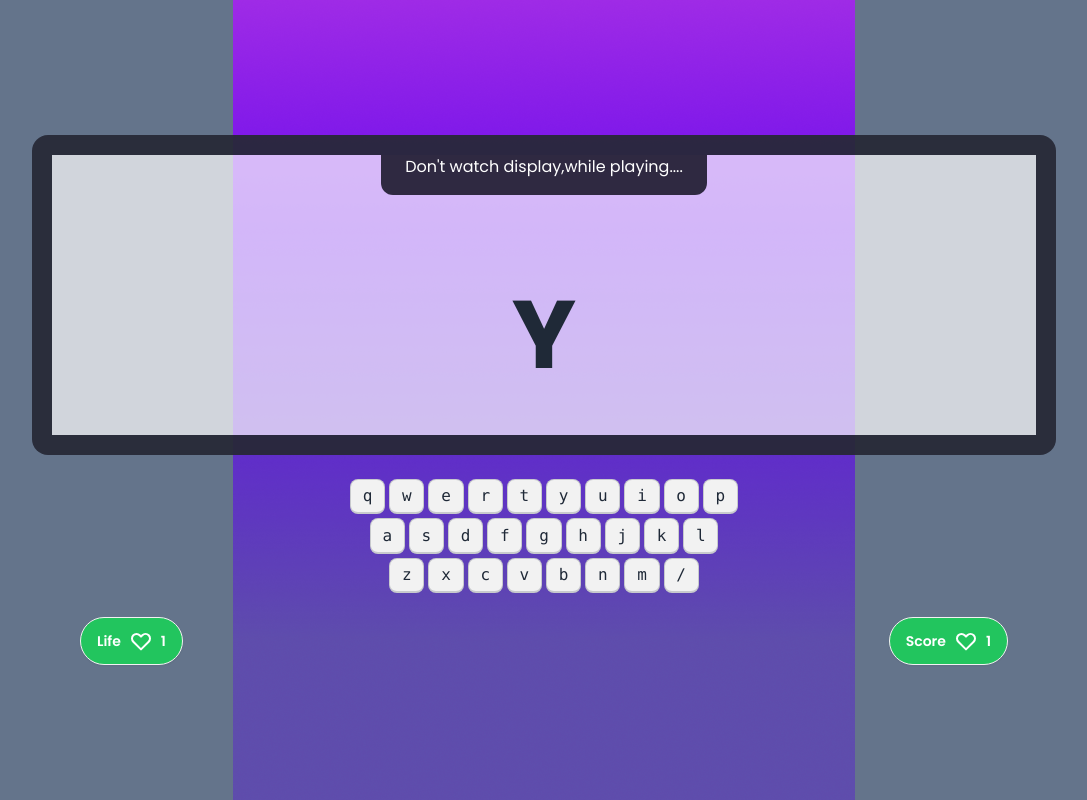
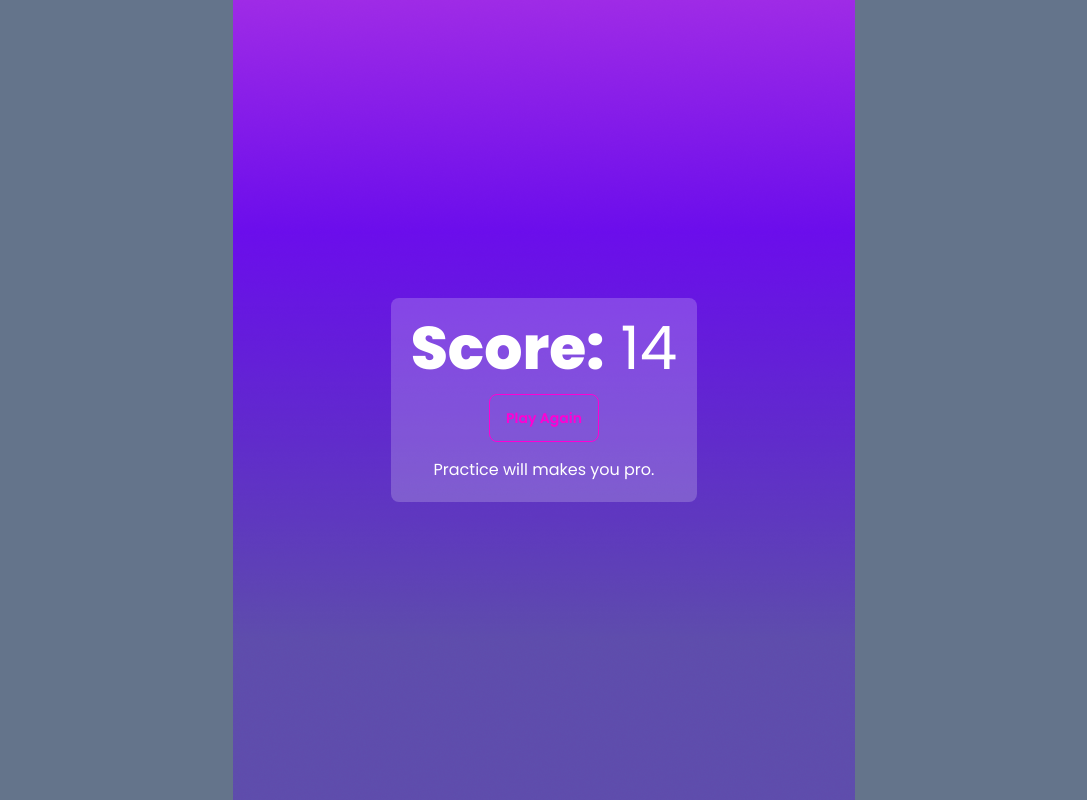
Before and after one commit to sazid0101/Alpha-clash-pro, a plain HTML site: page index.html in a window 1280 px wide. Shown: the whole page, without its empty margins (96-1183 px from the left). Drawn offline with nearby package versions, Linux system fonts and the light colour scheme.

Commit message:
Added Score page

```diff
--- a/index.html
+++ b/index.html
@@ -19,7 +19,7 @@
             </div>
         </section>
         <!--playground-->
-        <section class="play-ground">
+        <section class="play-ground hidden">
             <div class="flex flex-col items-center gap-5">
                 <!--display-->
                 <div class="artboard artboard-horizontal phone-6 border-[20px] rounded-2xl border-[#010313cc] bg-[#ffffffb3] flex-col justify-center items-center">
@@ -105,7 +105,16 @@
             </div>
         </section>
         <!--final score-->
-        <section class="score"></section>
+        <section class="score text-white justify-center items-center flex">
+            <div class="text-center space-y-4 bg-[#ffffff33] rounded-lg p-5">
+                <h1 class="text-6xl">
+                    <span class="font-extrabold">Score:</span>
+                    <span>14</span>
+                </h1>
+                <button class="btn btn-outline btn-secondary text-white">Play Again</button>
+                <p>Practice will makes you pro.</p>
+            </div>
+        </section>
     </main>
 
 </body>
```
